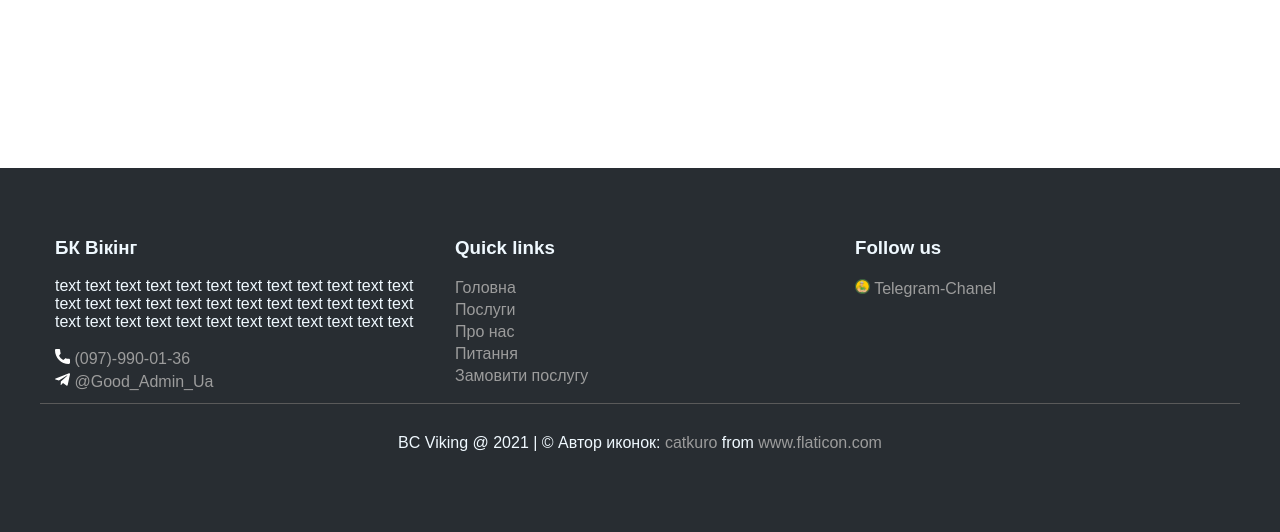
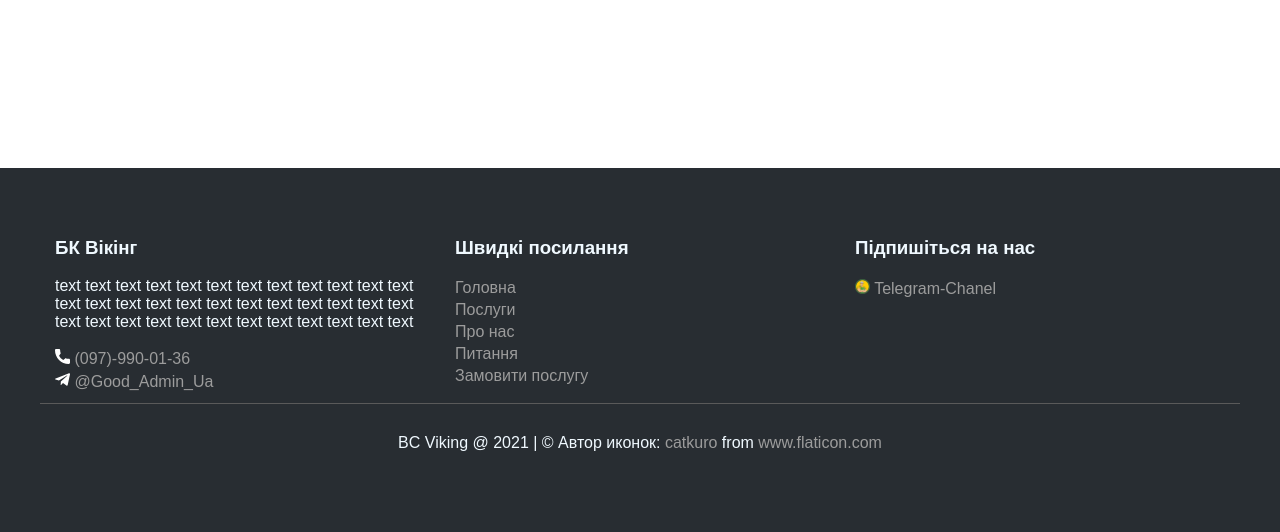
Before and after one commit to argusus/viking, a Django app: a page that uses main/templates/main/base.html in a window 1280 px wide. Shown: the part 836-1368 px from the top of the page. Run offline with Django 3.2, Linux system fonts and the light colour scheme.

Commit message:
перевод Adaptation footer

```diff
--- a/main/templates/main/base.html
+++ b/main/templates/main/base.html
@@ -133,7 +133,7 @@
 
             </div>
             <div class="ulCont">
-                <h3>Quick links</h3>
+                <h3>{% translate 'Швидкі посилання' %}</h3>
                 <a href="{% url 'home' %}">{% translate 'Головна' %}</a><br>
                 <a href="{% url 'services' %}">{% translate 'Послуги' %}</a><br>
                 <a href="{% url 'about' %}">{% translate 'Про нас' %}</a><br>
@@ -141,7 +141,7 @@
                 <a href="{% url 'order' %}">{% translate 'Замовити послугу' %}</a><br>
             </div>
             <div class="ulCont">
-                <h3>Follow us</h3>
+                <h3>{% translate 'Підпишіться на нас' %}</h3>
 
                 <a href="https://t.me/joinchat/xZG454sVelk3MDli"><img src="{% static 'main/img/rab-removebg-preview.png' %}" alt="rabitnik" width="15px"> Telegram-Chanel</a><br>
 
```
